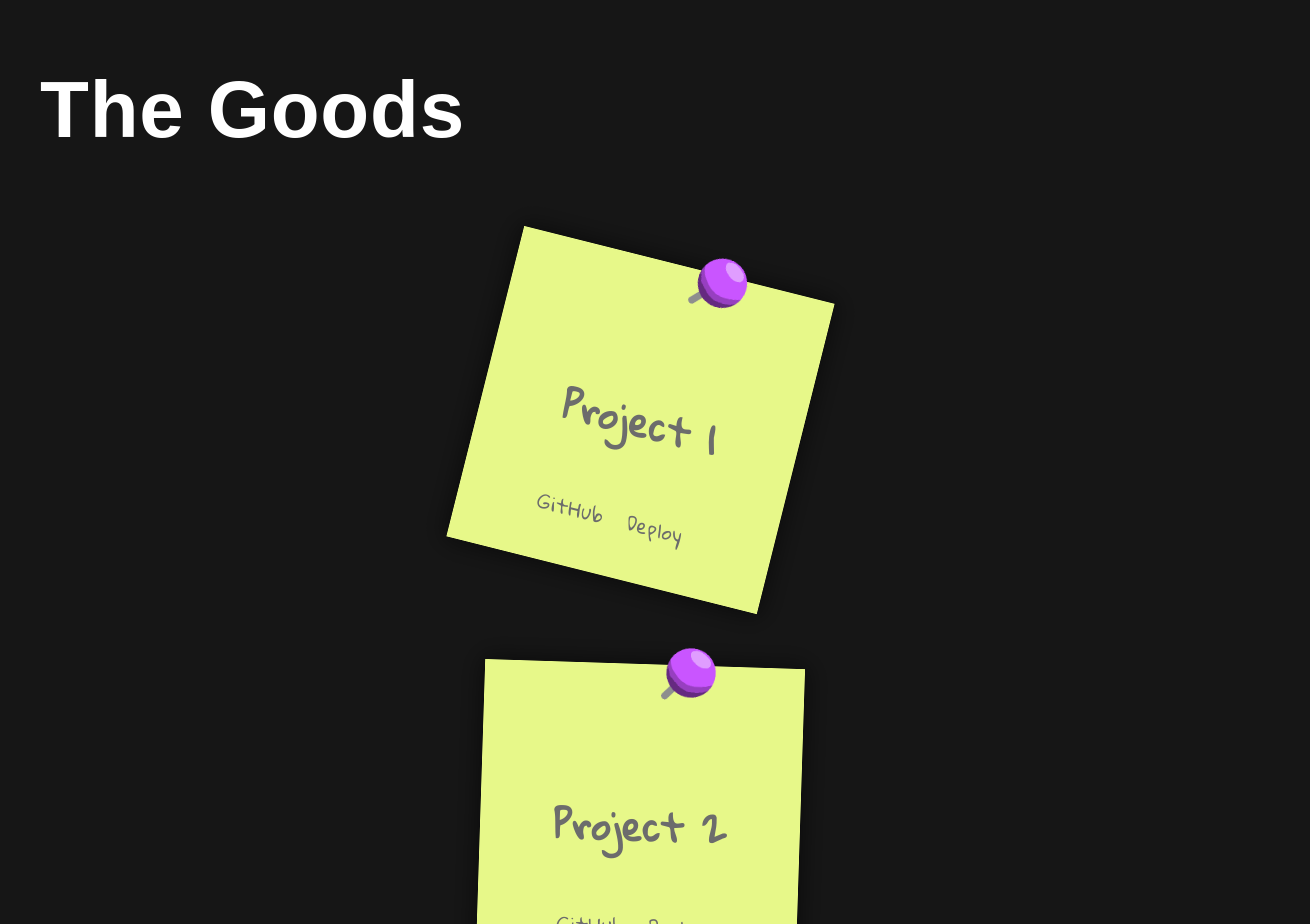
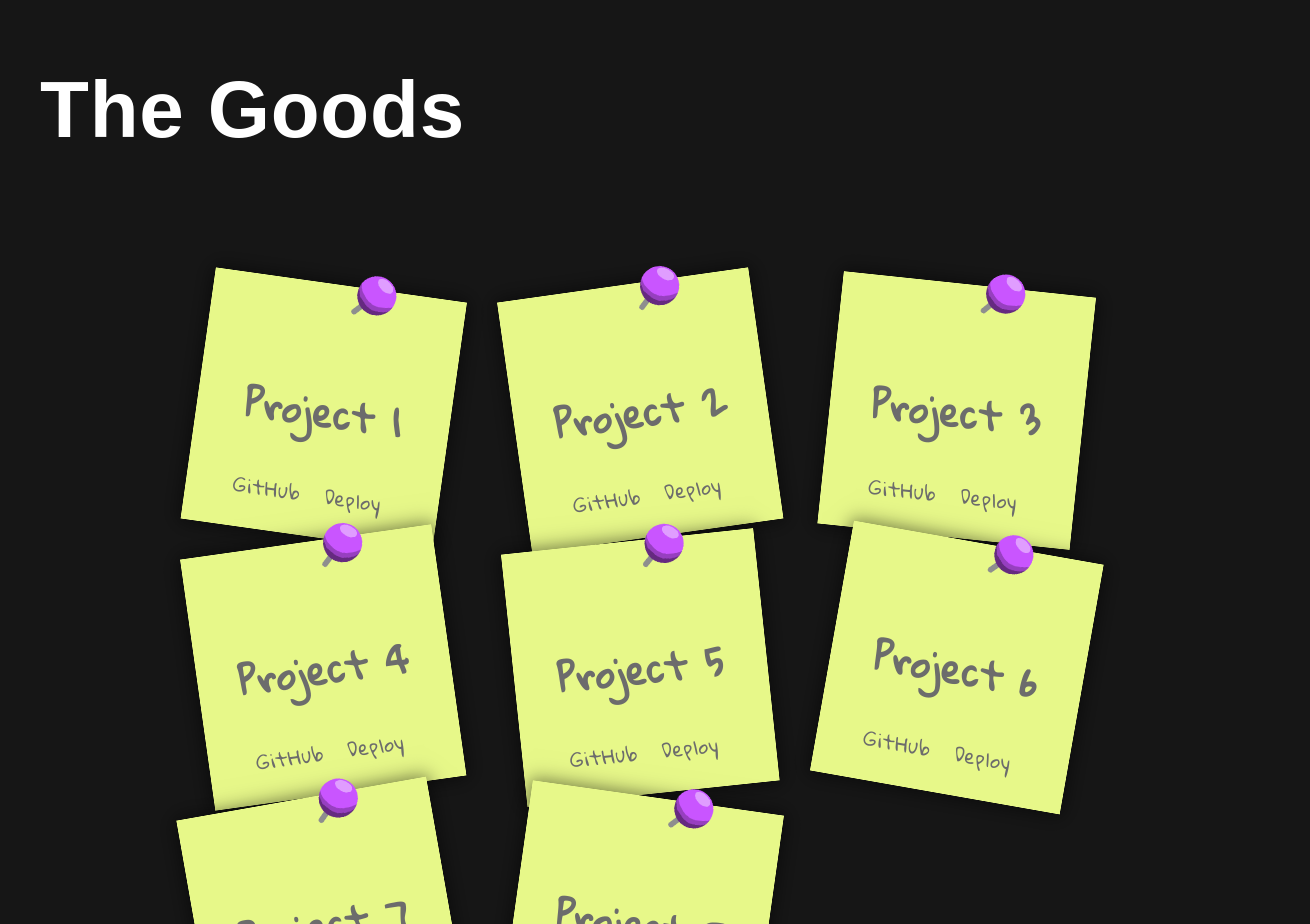
Before and after one commit to iggy-ziggy/mhaynes_dev_portfolio, a React (Vite) app: page / in a window 1280 px wide. Shown: the top 924 px of the page, 1310 px wide, since content can reach past the window. Built offline with nearby package versions, Linux system fonts and the light colour scheme; a web font is replaced by a local one.

Commit message:
added projects page and styles

```diff
--- a/src/pages/ProjectsPage/ProjectsPage.css
+++ b/src/pages/ProjectsPage/ProjectsPage.css
@@ -1,3 +1,51 @@
 .projects_container {
+    padding-top: 6rem;
+    margin: auto;
+}
 
+.project1,
+.project2,
+.project3,
+.project4,
+.project5,
+.project6,
+.project7,
+.project8 {
+  margin-top: -4rem;
 }
+
+.project1 {
+  transform: rotate(8deg);
+}
+.project2 {
+  transform: rotate(-8deg);
+}
+.project3 {
+  transform: rotate(6deg);
+}
+.project4 {
+  transform: rotate(-8deg);
+}
+.project5 {
+  transform: rotate(-6deg);
+}
+.project6 {
+  transform: rotate(10deg);
+}
+.project7 {
+  transform: rotate(-10deg);
+}
+.project8 {
+  transform: rotate(8deg);
+}
+
+@media screen and (min-width: 750px) {
+  .projects_container {
+    /* display: flex;
+    flex-wrap: wrap;
+    justify-content: center; */
+    display: grid;
+    grid-template-columns: repeat(3, 1fr);
+    max-width: 950px;
+  }
+}
--- a/src/pages/ProjectsPage/ProjectsPage.jsx
+++ b/src/pages/ProjectsPage/ProjectsPage.jsx
@@ -45,28 +45,9 @@ const projectArray = [
     github: "https://github.com/",
     deploy: "https://www.google.com/",
   },
-  {
-    title: "Project 9",
-    github: "https://github.com/",
-    deploy: "https://www.google.com/",
-  },
-  {
-    title: "Project 10",
-    github: "https://github.com/",
-    deploy: "https://www.google.com/",
-  },
 ];
 
 const ProjectsPage = () => {
-  const [rotations, setRotations] = useState([]);
-
-  useEffect(() => {
-    const initialRotations = projectArray.map(() =>
-      `${Math.random() > 0.5 ? "+" : "-"}${Math.random() * 15}deg`
-    );
-    setRotations(initialRotations);
-  }, []);
-
   return (
     <div>
       <Title text="The Goods" />
@@ -74,10 +55,7 @@ const ProjectsPage = () => {
         {projectArray.map((project, index) => (
           <div
             key={index}
-            className="project"
-            style={{
-              transform: `rotate(${rotations[index]})`,
-            }}
+            className={`project${index + 1}`}
           >
             <Project
               title={project.title}
@@ -90,5 +68,40 @@ const ProjectsPage = () => {
     </div>
   );
 };
+// const ProjectsPage = () => {
+//   const [rotations, setRotations] = useState([]);
+//   const [positions, setPositions] = useState([])
+
+//   useEffect(() => {
+//     const initialRotations = projectArray.map(() =>
+//       `${Math.random() > 0.5 ? "+" : "-"}${Math.random() * 15}deg`
+//     );
+//     setRotations(initialRotations);
+//   }, []);
+
+//   return (
+//     <div>
+//       <Title text="The Goods" />
+//       <div className="projects_container">
+//         {projectArray.map((project, index) => (
+//           <div
+//             key={index}
+//             className="project"
+//             style={{
+//               transform: `rotate(${rotations[index]})`,
+//               margin: ``
+//             }}
+//           >
+//             <Project
+//               title={project.title}
+//               github={project.github}
+//               deploy={project.deploy}
+//             />
+//           </div>
+//         ))}
+//       </div>
+//     </div>
+//   );
+// };
 
 export default ProjectsPage;
```
